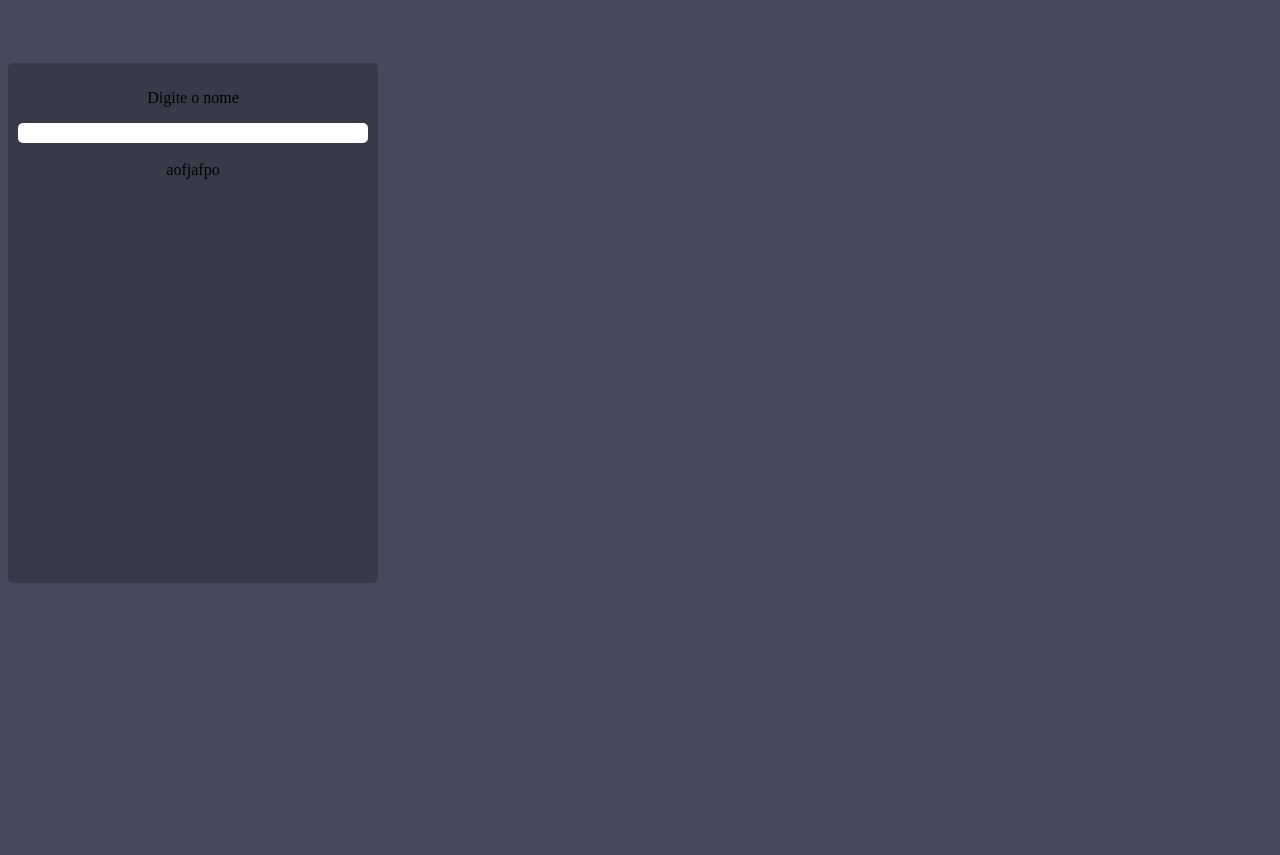
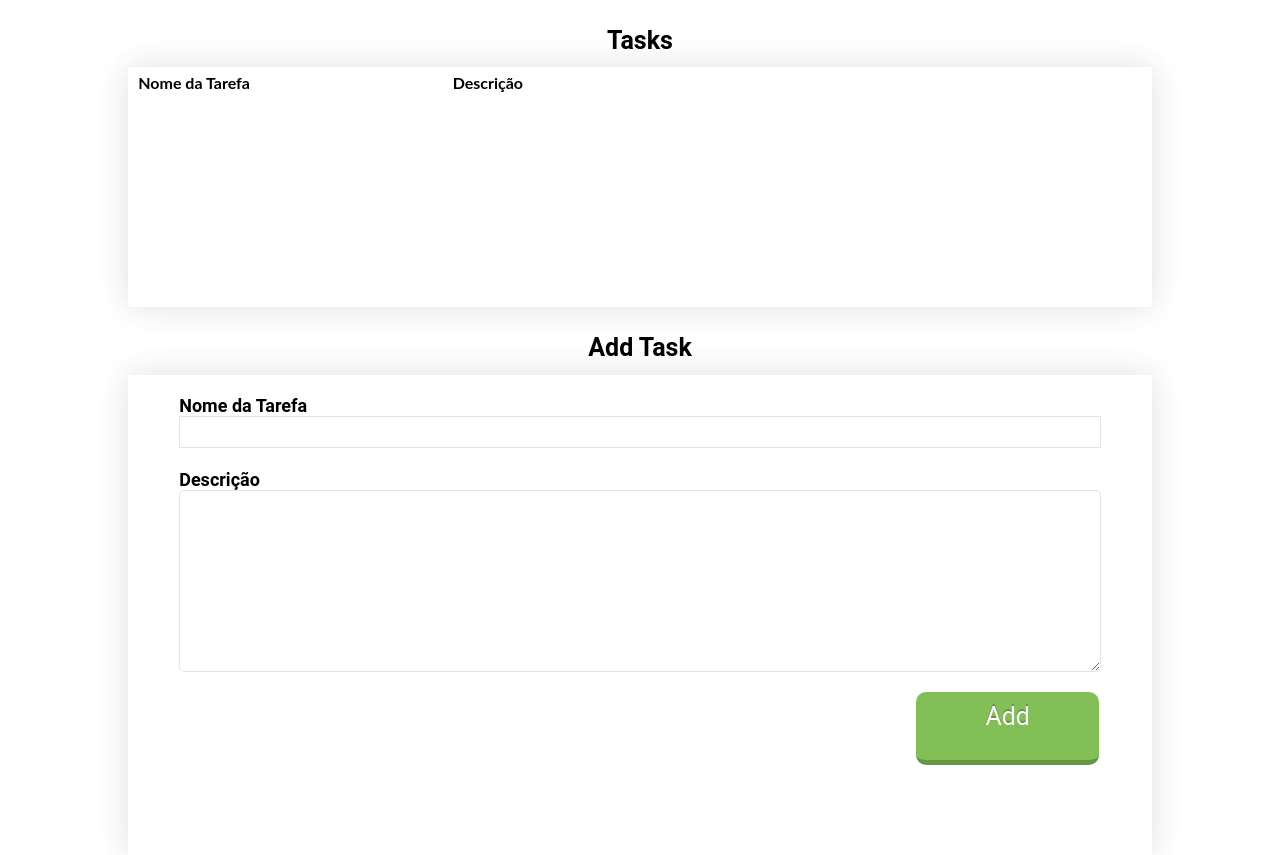
Before and after one commit to lucasdlg5/ForceLineProject, a Flask app: template todoapp/template/home.html in a window 1280 px wide. Before the commit the page ends 583 px from the top, so only its background shows below. Run offline with Flask 2, Linux system fonts and the light colour scheme; the template is opened without the code that fills it, so the values that code supplies are empty.

Commit message:
adicionando pagina home

```diff
--- a/todoapp/template/home.css
+++ b/todoapp/template/home.css
@@ -1,39 +1,132 @@
 body{
-    background: #46485c
+    background: #fff;
 }
-output{
+*{
+    margin: 0;
+    padding: 0;
+}
 
-    width: 75%;
-    height: 70%;
-    background: white;
+.container{
+    display: flex;
+    margin-top: 1%;
+    margin-right: auto;
+    margin-left: auto;
+    justify-content: flex-start;
+    border-radius: 3px;
+    width: 80vw;
+    height: 30vh;
+    box-shadow: 0 0 2rem rgba(0,0,0,0.1), 0 0 3rem rgba(0,0,0,0.03);
+}
+
+.title{
+    font-weight: bold;
+    width: 80vw;
+    justify-content: center;
+    display: flex;
+    margin-left: 10%;
+    margin-top: 2%;
+    font-size: 25px;
     font-family: roboto;
-    margin-top: 10%;
+    /* border-bottom: 1px solid rgb(0, 0, 0, 0.2); */
+
+}
+
+
+ul {
+    margin-top: 0.1%;
+    margin-left: 1%;
+    display: flex;
+    flex-direction: row;
+    width: 100%;
 
 
 }
+li{
+    margin-top: 0.5%;
+    font-weight: bold;
+    font-family: Lato;
+    height: 10%;
+    margin-right: 20%;
+    list-style-type: none;
 
-input{
 
-    border: 0;
-    padding: 3px 5px 5px 10px;
-    margin-bottom: 2px;
-    border-radius: 5px;
-    height: 20px;
-    width: 100%;
-    outline: none;
-    font-family: 'Cinzel', serif;
 }
-.saida{
-    padding: 10px;
+form{
     display: flex;
     flex-direction: column;
-    justify-content:flex-start;
-    align-items: center;
-    background: black;
-    margin:initial;
-    margin-top: 5%;
-    width: 350px;
-    height: 500px;
-    background: rgba(0,0,0,0.2);
+    margin-top: 1%;
+    margin-right: auto;
+    margin-left: auto;
+    justify-content: flex-start;
+    border-radius: 3px;
+    width: 80vw;
+    height: 60vh;
+    box-shadow: 0 0 2rem rgba(0,0,0,0.1), 0 0 3rem rgba(0,0,0,0.03);
+
+}
+
+input, textarea {
+    margin-left: 5%;
+    width: 90%;
+    min-width: 90%;
+    max-width: 90%;
+    min-height: 2rem;
+    font: inherit;
+    font-size: 1.6rem;
+    border: 0.1rem solid rgba(0, 0, 0, 0.1);
+  }
+textarea{
     border-radius: 5px;
+    font-size: 100%;
+
 }
+p{
+    margin-left: 5%;
+    font-weight: bold;
+    width: 80vw;
+    justify-content: flex-start;
+    display: flex;
+    margin-top: 2%;
+    font-size: 18px;
+    font-family: roboto;
+}
+
+
+.animate
+{
+	transition: all 0.1s;
+	-webkit-transition: all 0.1s;
+}
+
+.action-button
+{
+	position: relative;
+	padding: 10px 40px;
+     margin: 0px 10px 10px 0px;
+     float: left;
+	border-radius: 10px;
+	font-family: roboto;
+	font-size: 25px;
+	color: #FFF;
+	text-decoration: none;
+}
+
+
+
+.green{
+    width: 10%;
+    height: 10%;
+    margin-left: 77%;
+    margin-top: 2%;
+    text-align: center;
+	background-color: #82BF56;
+	border-bottom: 5px solid #669644;
+	text-shadow: 0px -2px #669644;
+}
+
+
+.action-button:active
+{
+	transform: translate(0px,5px);
+	border-bottom: 1px solid;
+}
--- a/todoapp/template/home.html
+++ b/todoapp/template/home.html
@@ -1,14 +1,28 @@
 <html>
     <head>
+            <meta name="author" content="www.twitter.com/cheeriottis">
+            <link href='https://fonts.googleapis.com/css?family=Pacifico' rel='stylesheet' type='text/css'>
 
            <link rel="stylesheet" href="home.css">
 
     </head>
     <body>
-        <div class="saida">
-            <p>Digite o nome</p>
-            <input></input>
-            <p class="output">aofjafpo</p>
-        </div>
+    <div class="title">Tasks</div>
+    <div class="container">
+
+        <ul>
+            <li>Nome da Tarefa</li>
+            <li>Descrição</li>
+        </ul>
+    </div>
+    <div class="title">Add Task</div>
+    <form>
+
+        <p>Nome da Tarefa</p>
+        <input id="name" type="text"/>
+        <p>Descrição</p>
+        <textarea name="comentário" rows="10" cols="40"></textarea>
+        <a href="#" class="action-button shadow animate green">Add</a>
+    </form>
     </body>
 </html>
--- a/todoapp/template/index.html
+++ b/todoapp/template/index.html
@@ -23,7 +23,7 @@
                 <form class="form_signup">
                     <div id="text">Sign Up!</div>
                         <div class="form_signup_input">
-                            <input id="sigup_nome" type="text" placeholder="Nome""/>
+                            <input id="sigup_nome" type="text" placeholder="Nome"/>
                             ____________________________
                             <input id="sigup_cpf" type="text" placeholder="CPF"/>
                             ____________________________
```
